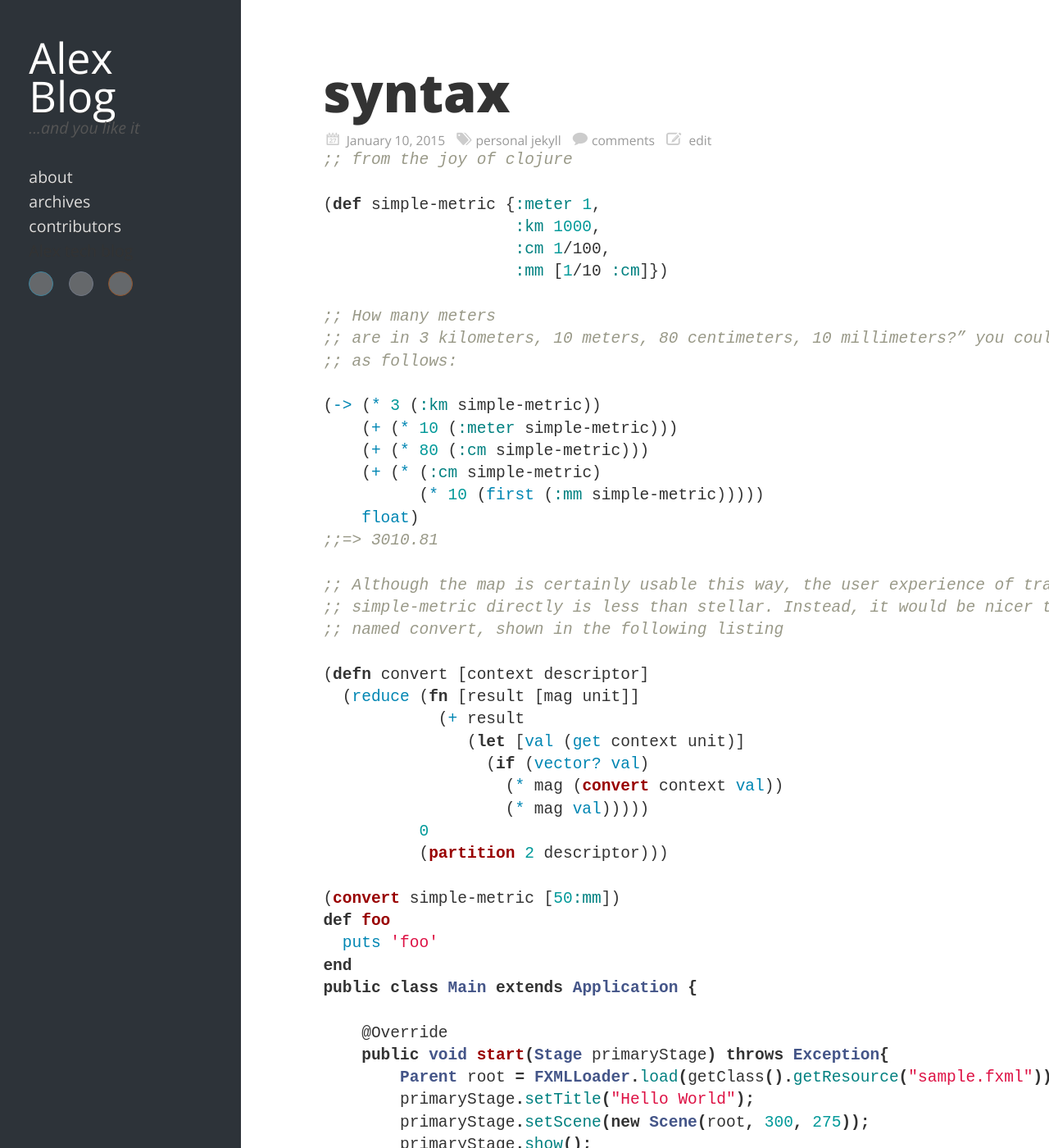
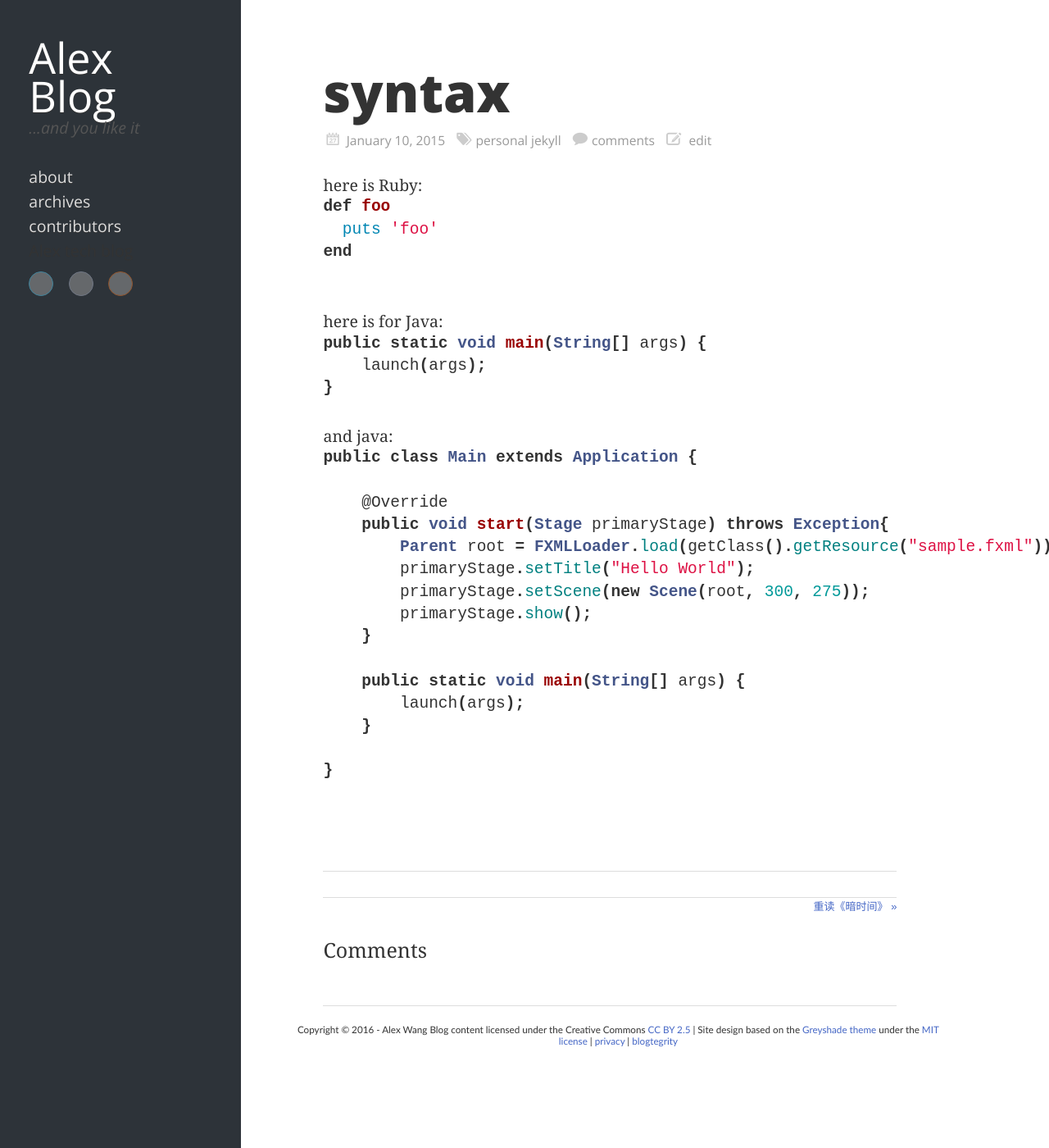
Before and after one commit to BadUncleX/blog, a Jekyll site: the page built from _posts/2015-01-10-syntax.md, in a window 1280 px wide and 1400 px high. Shown: the whole window at 82% size. Built offline with Jekyll 4.4.1, drawn with Linux system fonts in a browser that asks for light colours; nearby versions of some CDN libraries; Markdown is read by kramdown in place of the engine named in the settings; comment, search, counter and statistics services are not loaded; grey boxes are pictures that could not be loaded.

Commit message:
syntax modify

````diff
--- a/_posts/2015-01-10-syntax.md
+++ b/_posts/2015-01-10-syntax.md
@@ -6,54 +6,30 @@ comments: true
 categories: [personal jekyll]
 ---
 
+here is Ruby:
 
-{% highlight clojure %}
-;; from the joy of clojure
-
-(def simple-metric {:meter 1,
-                    :km 1000,
-                    :cm 1/100,
-                    :mm [1/10 :cm]})
-
-;; How many meters
-;; are in 3 kilometers, 10 meters, 80 centimeters, 10 millimeters?” you could use the map
-;; as follows:
-
-(-> (* 3 (:km simple-metric))
-    (+ (* 10 (:meter simple-metric)))
-    (+ (* 80 (:cm simple-metric)))
-    (+ (* (:cm simple-metric)
-          (* 10 (first (:mm simple-metric)))))
-    float)
-;;=> 3010.81
-
-;; Although the map is certainly usable this way, the user experience of traversing
-;; simple-metric directly is less than stellar. Instead, it would be nicer to define a function
-;; named convert, shown in the following listing
-
-(defn convert [context descriptor]
-  (reduce (fn [result [mag unit]]
-            (+ result
-               (let [val (get context unit)]
-                 (if (vector? val)
-                   (* mag (convert context val))
-                   (* mag val)))))
-          0
-          (partition 2 descriptor)))
-
-(convert simple-metric [50:mm])
-{% endhighlight %}
-
-
-{% highlight ruby %}
+```ruby
 def foo
   puts 'foo'
 end
-{% endhighlight %}
+
+```
 
 
 
-{% highlight java %}
+here is for Java:
+
+```java
+public static void main(String[] args) {
+    launch(args);
+}
+```
+
+
+
+and java:
+
+```java
 public class Main extends Application {
 
     @Override
@@ -64,10 +40,10 @@ public class Main extends Application {
         primaryStage.show();
     }
 
-
     public static void main(String[] args) {
         launch(args);
     }
+
 }
 
-{% endhighlight %}
+```
````
